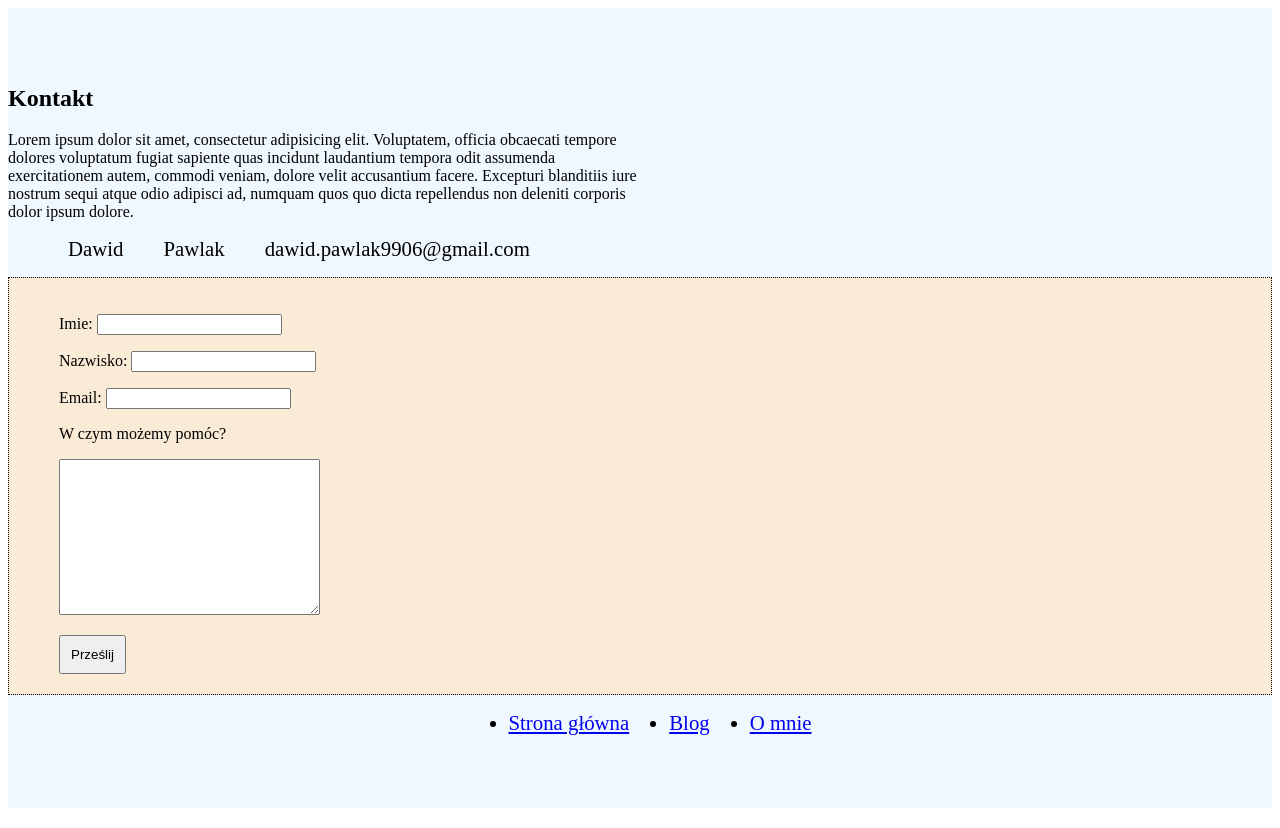
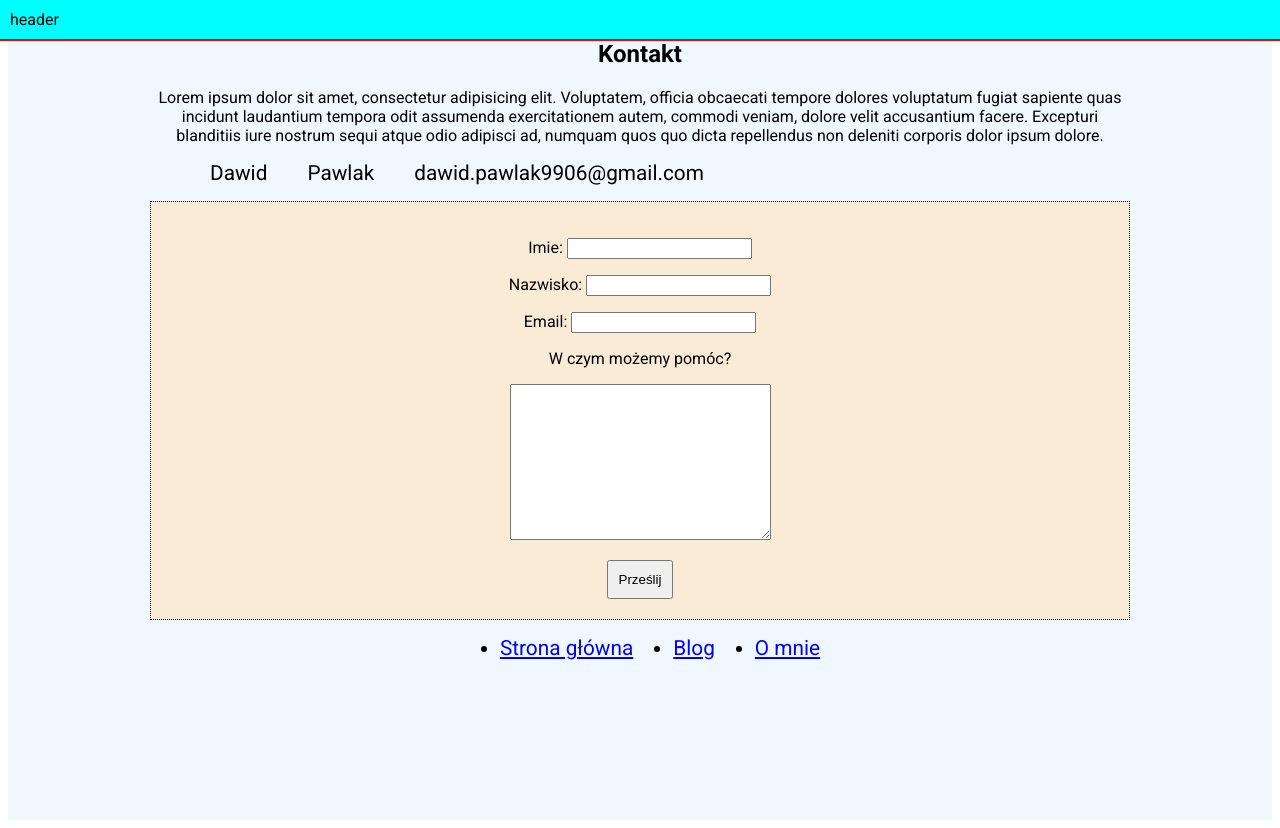
Before and after one commit to Dawid9906/shoperup, a plain HTML site: page kontakt/index.html in a window 1280 px wide. Drawn offline with Linux system fonts and the light colour scheme.

Commit message:
1. Added container and styled it 2. Added header and styled it

```diff
--- a/kontakt/index.html
+++ b/kontakt/index.html
@@ -4,11 +4,18 @@
     <meta charset="UTF-8" />
     <meta name="viewport" content="width=device-width, initial-scale=1.0" />
     <title>Kontakt</title>
+    <style>
+      @import url('https://fonts.googleapis.com/css2?family=Roboto:ital,wght@0,100;0,300;0,400;0,500;0,700;0,900;1,100;1,300;1,400;1,500;1,700;1,900&display=swap');
+    </style>
     <link rel="stylesheet" href="../style.css" />
   </head>
   <body>
+    <header>
+      header
+    </header>
     <main>
-      <section>
+      <div class="container">
+       <section>
        <h1>Kontakt</h1>
        <p id="tekst">
         Lorem ipsum dolor sit amet, consectetur adipisicing elit. Voluptatem,
@@ -50,6 +57,7 @@
           <li><a href="../o mnie/index.html">O mnie</a></li>
         </ul>
       </nav>
+    </div>
     </main>
   </body>
 </html>
--- a/style.css
+++ b/style.css
@@ -1,13 +1,27 @@
+html {
+  font-family: "Roboto";
+}
+header {
+  background-color: aqua;
+  position: fixed;
+  top: 0;
+  left: 0;
+  width: 100%;
+  padding: 10px 10px;
+  border-bottom: 2px solid red;
+}
 main {
   background-color: aliceblue;
   min-height: 100vh;
+}
+.container {
+  width: 980px;
   display: flex;
-  justify-content: center;
   align-items: center;
   flex-direction: column;
-}
-#tekst {
-  width: 50%;
+  margin: 0 auto;
+  text-align: center;
+  margin-top: 20px;
 }
 
 ul {
```
Also changed, not shown: blog/index.html (+13 -6 lines), index.html (+13 -6 lines), o mnie/index.html (+13 -6 lines).
